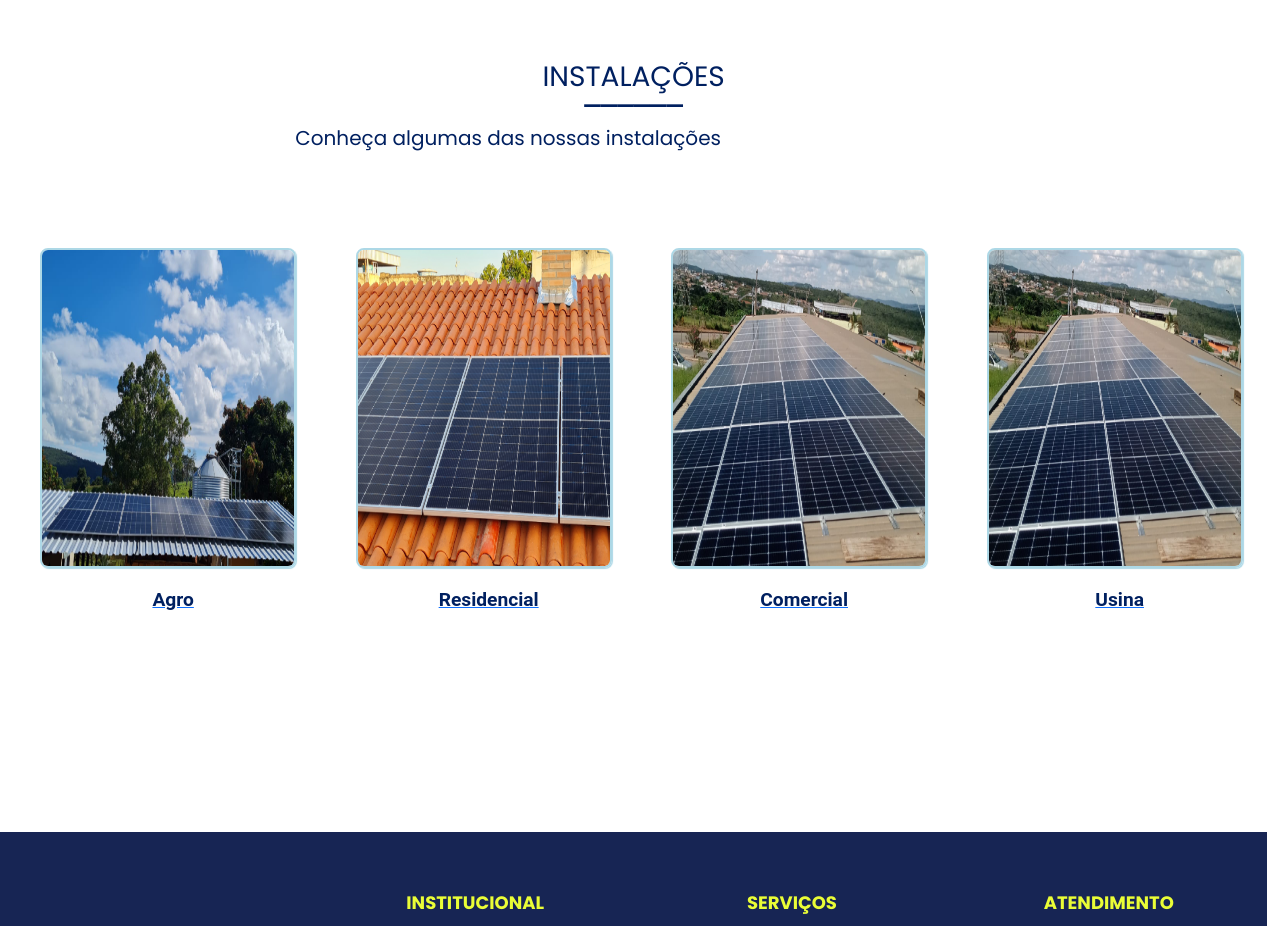
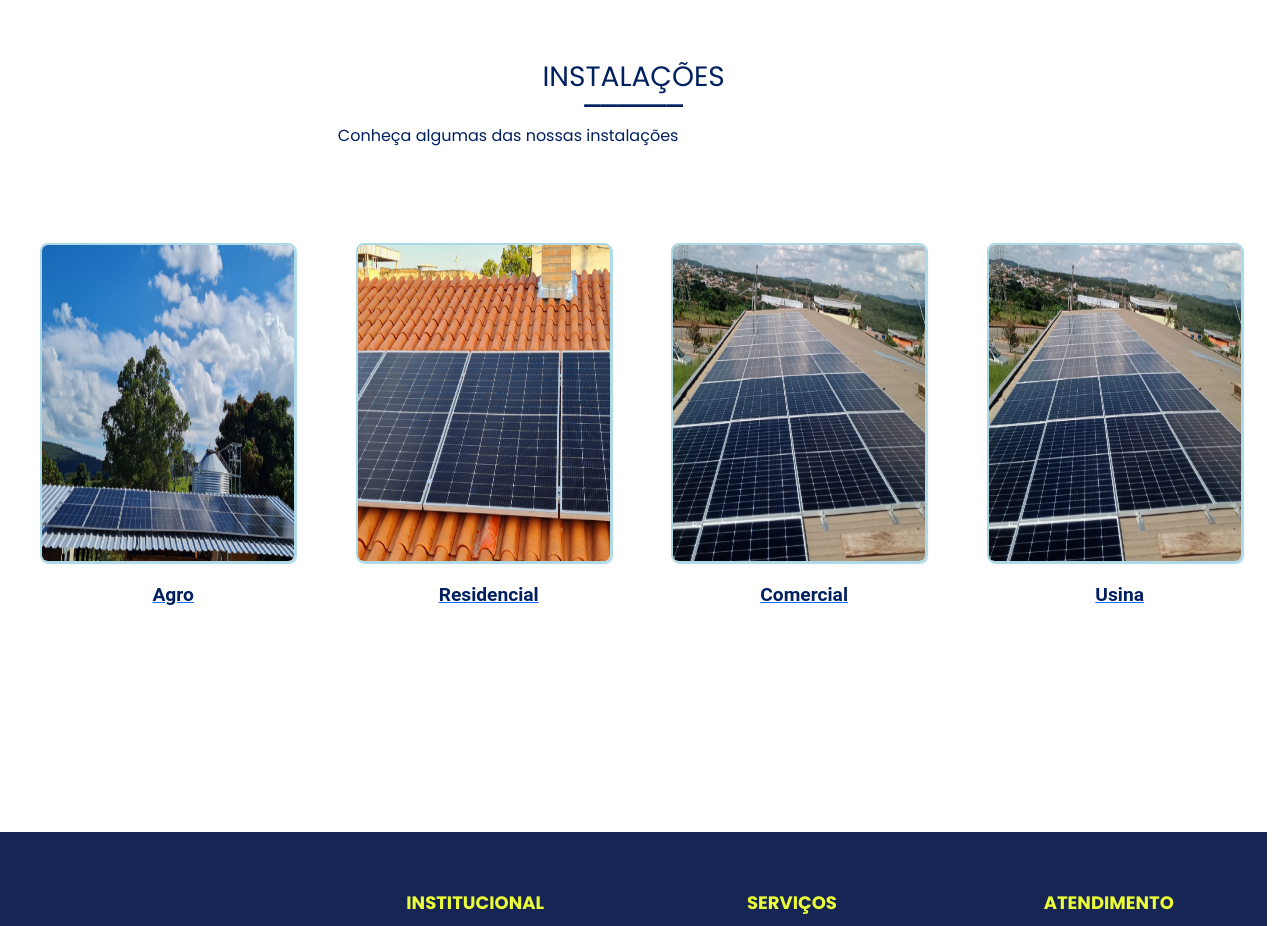
Before and after one commit to MariaMuniz2015/site_enerjuz, a React (Create React App) app: page / in a window 1280 px wide. Shown: the part 3600-4526 px from the top of the page. Built offline with nearby package versions, Linux system fonts and the light colour scheme; a web font is replaced by a local one.

Commit message:
correcao_titulos

```diff
--- a/src/Components/CardImgSomos/style.ts
+++ b/src/Components/CardImgSomos/style.ts
@@ -15,7 +15,7 @@ margin-top:20px;
 width: 28rem;
 height: 18rem;
 @media (max-width: 768px) {
-  margin-left:30px;
+
  width:20rem;
  height: 12rem;
   }
--- a/src/Components/SectionQuemSomos/style.ts
+++ b/src/Components/SectionQuemSomos/style.ts
@@ -24,7 +24,7 @@ export const ColumTexto= styled.div`
     justify-content:flex-start;
     align-items:center;
     @media (max-width: 768px) {
- max-width:300px;
+ max-width:400px;
     }
 
 `;
--- a/src/Page/Pricipal/Home/style.ts
+++ b/src/Page/Pricipal/Home/style.ts
@@ -189,7 +189,7 @@ export const BoxImage = styled.div`
        margin-top:8rem;
        font-family: 'Poppins', sans-serif;
        @media (max-width: 768px) {
-        margin-top:0.2rem;
+        margin-top:-6rem;
 
       }
 
@@ -235,7 +235,7 @@ font-family: 'Poppins', sans-serif;
      margin-left:4rem;
         }
 `;
-         export const SubTitulo = styled.h5`
+         export const SubTitulo = styled.h6`
          width:80%;
          display:flex;
         justify-content:center;
@@ -246,7 +246,7 @@ font-family: 'Poppins', sans-serif;
         font-family: 'Poppins', sans-serif;
 
         @media (max-width: 768px) {
-
+            margin-top:1rem;
        margin-left:3rem;
       }
        `;
```
